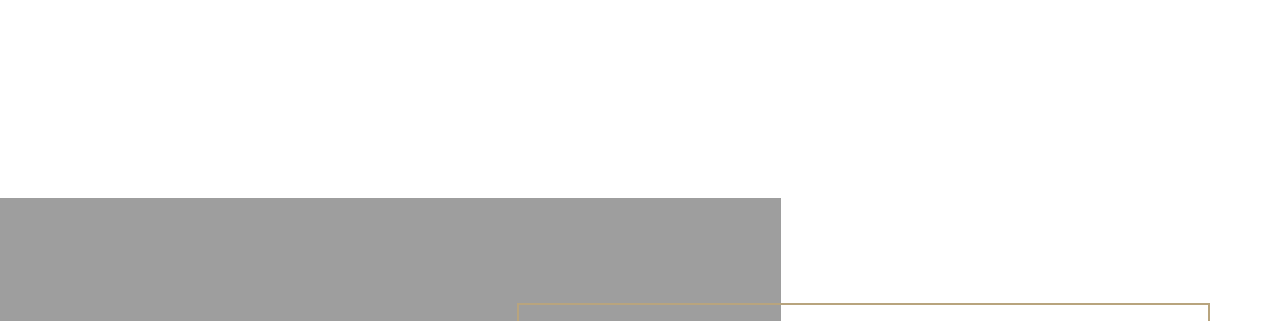
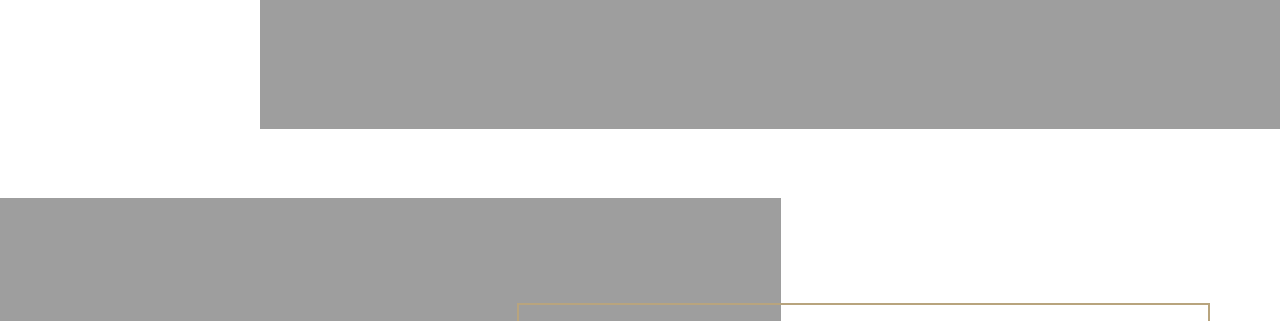
Before and after one commit to Huyentran226112/fruit, a plain HTML site: page index.html in a window 1280 px wide. Shown: the part 299-620 px from the top of the page. Drawn offline with Linux system fonts and the light colour scheme; the site is published under a folder, as on GitHub Pages, so addresses that start at the root find nothing.

Commit message:
fix slider

```diff
--- a/style.css
+++ b/style.css
@@ -136,7 +136,7 @@ section.clearfix.collection {
 }
 
 .col-12.bg-header {
-  background-image: url(/image/home-slider-3.png);
+  background-image: url(./image/home-slider-3.png);
   background-size: 1045px 455px;
   background-repeat: no-repeat;
   background-position: top right -25px;
```
